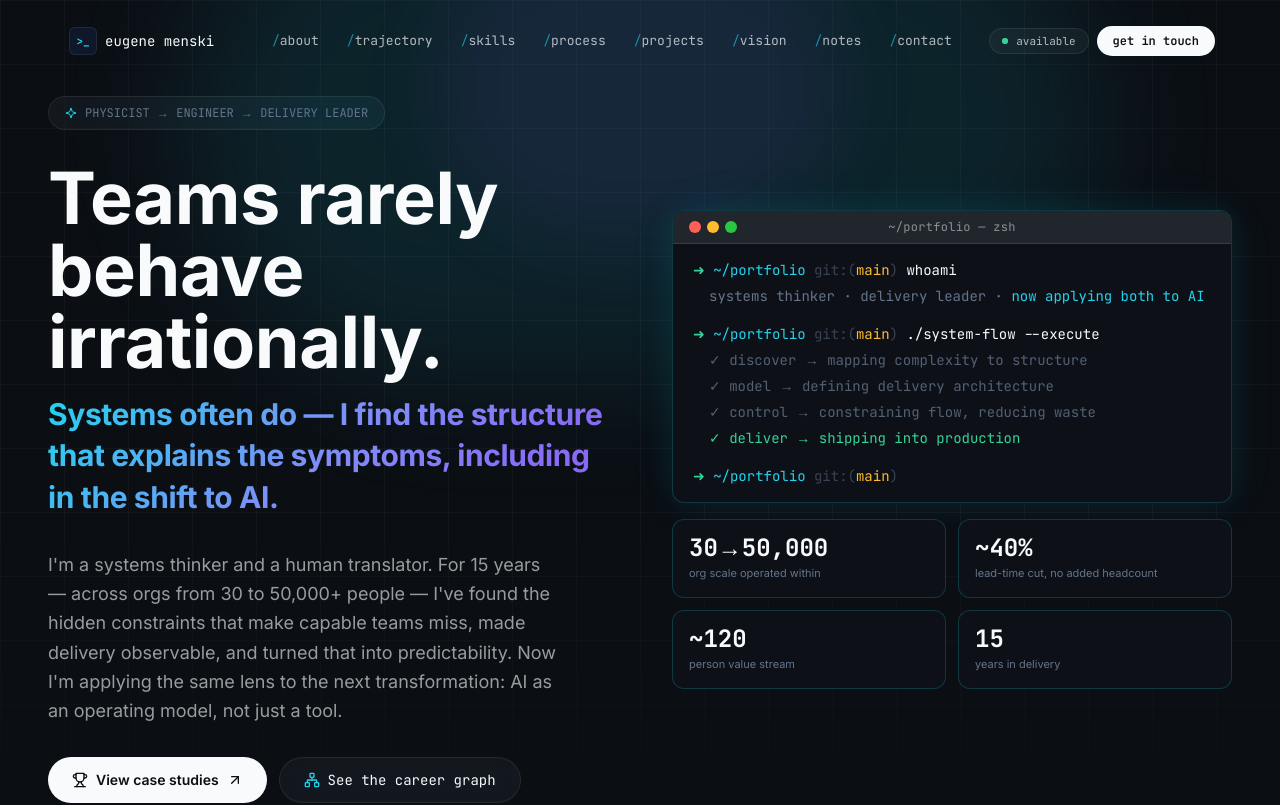
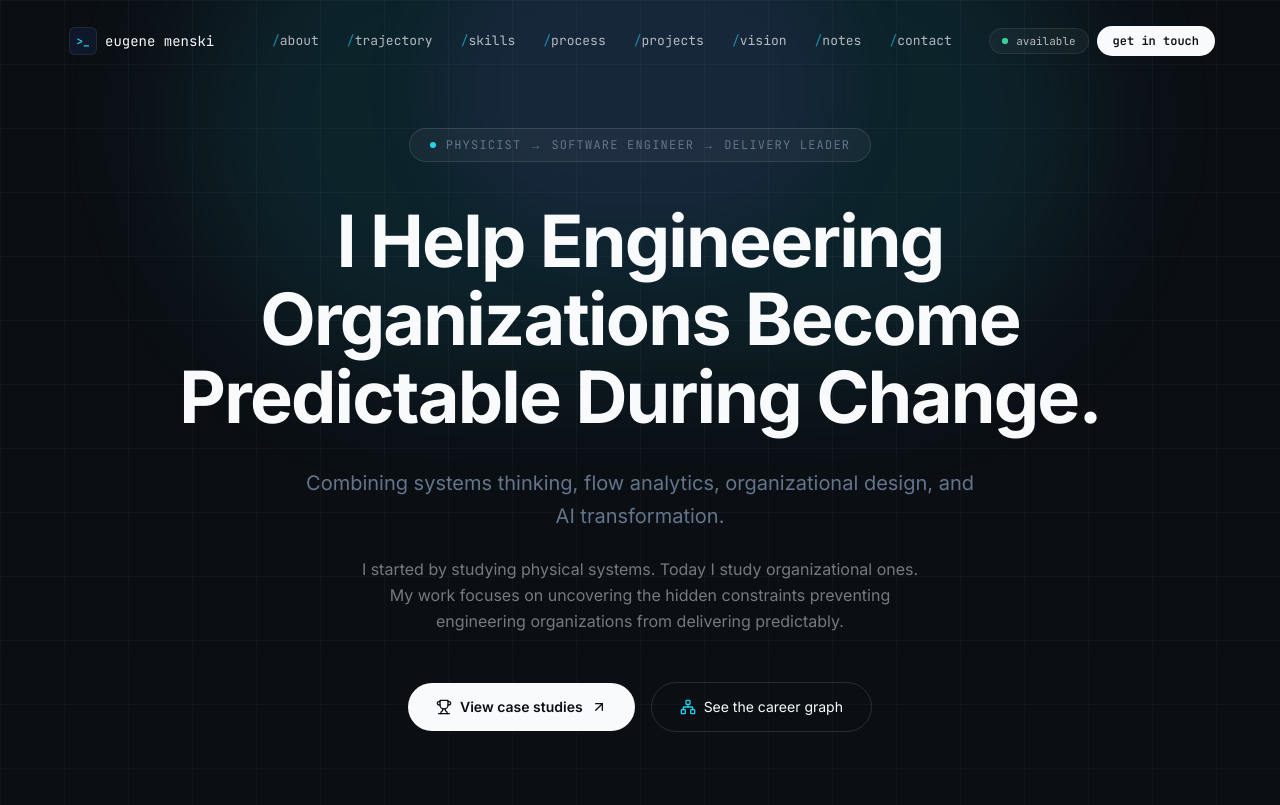
Before and after one commit to eamoe/digital-cv, a Next.js app: page /digital-cv/ in a window 1280 px wide. Shown: the top 805 px of the page. Built offline with nearby package versions, Linux system fonts and the light colour scheme.

Commit message:
feat(hero): executive redesign — centered layout, unified metric strip, physics narrative

```diff
--- a/src/components/portfolio/Hero.tsx
+++ b/src/components/portfolio/Hero.tsx
@@ -1,22 +1,18 @@
 'use client'
 
 import { motion } from 'framer-motion'
-import { Network, Sparkle, Trophy, ArrowUpRight } from 'lucide-react'
+import { ArrowUpRight, Trophy, Network } from 'lucide-react'
 import profileData from '@/data/profile.json'
 import type { Profile } from '@/types'
 
 const profile = profileData as Profile
+const { hero, metrics } = profile
 
 const fadeUp = (delay = 0) => ({
   initial:    { opacity: 0, y: 24 },
   animate:    { opacity: 1, y: 0  },
-  transition: { duration: 0.6, delay, ease: [0.21, 0.47, 0.32, 0.98] as const },
+  transition: { duration: 0.7, delay, ease: [0.21, 0.47, 0.32, 0.98] as const },
 })
-
-const { hero, terminal, metrics } = profile
-
-// whoami output: highlight the final segment (after the last "·")
-const whoamiParts = terminal.whoami.split(' · ')
 
 export default function Hero() {
   return (
@@ -24,51 +20,47 @@ export default function Hero() {
       id="hero"
       className="relative min-h-screen flex items-center overflow-hidden"
     >
-        {/* Grid that fades at the bottom */}
+      {/* Grid background */}
       <div className="absolute inset-0 grid-bg mask-fade-b pointer-events-none" />
 
-        {/* Top-center gradient bloom */}
+      {/* Gradient bloom */}
       <div className="absolute inset-0 pointer-events-none">
         <div className="absolute -top-32 left-1/2 -translate-x-1/2 w-[900px] h-[500px] bg-primary/10 rounded-full blur-3xl" />
         <div className="absolute -top-16 left-1/2 -translate-x-1/2 w-[400px] h-[300px] bg-accent/8 rounded-full blur-2xl" />
       </div>
 
-        <div className="relative max-w-[1232px] mx-auto px-6 pt-24 pb-16 w-full">
-          <div className="grid lg:grid-cols-2 gap-16 items-center">
+      <div className="relative max-w-[1232px] mx-auto px-6 pt-32 pb-20 w-full">
 
-            {/* ── Left column ─────────────────────────────────── */}
-            <div className="space-y-8">
-
-              {/* Arc badge */}
-              <motion.div {...fadeUp(0)}>
-              <span className="inline-flex items-center gap-2 px-4 py-2 glass rounded-full border border-white/8 text-xs font-mono text-muted whitespace-nowrap">
-                <Sparkle className="w-3 h-3 text-primary shrink-0" />
+        {/* Badge */}
+        <motion.div {...fadeUp(0)} className="flex justify-center mb-10">
+          <span className="inline-flex items-center gap-2.5 px-5 py-2 rounded-full border border-white/10 bg-white/4 text-xs font-mono text-muted tracking-widest uppercase">
+            <span className="w-1.5 h-1.5 rounded-full bg-primary" />
             {hero.badge}
           </span>
         </motion.div>
 
-              {/* Giant headline */}
-              <motion.div {...fadeUp(0.1)}>
-                <h1 className="font-bold tracking-tight">
-                  <span className="block text-5xl sm:text-6xl lg:text-7xl text-foreground leading-none">
-                    {hero.headline_lead}
-                  </span>
-                  <span className="block text-2xl lg:text-3xl mt-4 leading-snug text-gradient-cyan-violet">
-                    {hero.headline_rest}
-                  </span>
+        {/* Headline */}
+        <motion.div {...fadeUp(0.1)} className="text-center mb-8">
+          <h1 className="text-5xl sm:text-6xl lg:text-7xl font-bold text-foreground leading-[1.08] tracking-tight max-w-5xl mx-auto">
+            {hero.headline}
           </h1>
         </motion.div>
 
-              {/* Bio */}
-              <motion.p {...fadeUp(0.2)} className="text-foreground/60 text-lg leading-relaxed max-w-lg">
+        {/* Subheadline */}
+        <motion.p {...fadeUp(0.2)} className="text-center text-xl text-muted leading-relaxed max-w-2xl mx-auto mb-6">
+          {hero.subheadline}
+        </motion.p>
+
+        {/* Physics paragraph */}
+        <motion.p {...fadeUp(0.25)} className="text-center text-base text-foreground/45 leading-relaxed max-w-xl mx-auto mb-12">
           {hero.bio}
         </motion.p>
 
         {/* CTAs */}
-              <motion.div {...fadeUp(0.3)} className="flex flex-wrap gap-3">
+        <motion.div {...fadeUp(0.3)} className="flex flex-wrap items-center justify-center gap-4 mb-20">
           <a
             href={hero.cta_primary.href}
-                    className="inline-flex items-center gap-2 px-6 py-3 bg-foreground text-background rounded-full font-semibold text-sm hover:bg-foreground/90 transition-colors duration-200"
+            className="inline-flex items-center gap-2 px-7 py-3.5 bg-foreground text-background rounded-full font-semibold text-sm hover:bg-foreground/90 transition-colors duration-200"
           >
             <Trophy className="w-4 h-4" />
             {hero.cta_primary.label}
@@ -76,84 +68,38 @@ export default function Hero() {
           </a>
           <a
             href={hero.cta_secondary.href}
-                    className="inline-flex items-center gap-2 px-6 py-3 glass border border-white/8 text-foreground rounded-full font-mono text-sm hover:border-white/20 hover:bg-white/5 transition-colors duration-200"
+            className="inline-flex items-center gap-2 px-7 py-3.5 rounded-full border border-white/12 text-foreground text-sm hover:border-white/25 hover:bg-white/4 transition-all duration-200"
           >
             <Network className="w-4 h-4 text-primary" />
             {hero.cta_secondary.label}
           </a>
         </motion.div>
 
-            </div>
-
-            {/* ── Right column: terminal + metric tiles ────────── */}
-            <motion.div {...fadeUp(0.2)} className="space-y-4">
-
-              {/* Terminal: whoami + capabilities */}
-              <div className="rounded-xl border border-primary/20 font-mono text-sm overflow-hidden bg-[#0d1117] shadow-[0_0_32px_#22d3ee18,0_0_64px_#22d3ee0a]">
-                <div className="flex items-center px-4 py-2.5 bg-[#21262d] border-b border-white/10 relative">
-                  <div className="flex gap-1.5">
-                    <span className="w-3 h-3 rounded-full bg-[#ff5f57]" />
-                    <span className="w-3 h-3 rounded-full bg-[#febc2e]" />
-                    <span className="w-3 h-3 rounded-full bg-[#28c840]" />
-                  </div>
-                  <span className="absolute left-1/2 -translate-x-1/2 text-xs text-foreground/50 tracking-wide">~/portfolio — zsh</span>
-                </div>
-                <div className="px-5 py-4 space-y-1.5">
-                  {/* whoami */}
-                  <p>
-                    <span className="text-emerald">➜</span>{' '}
-                    <span className="text-primary">~/portfolio</span>{' '}
-                    <span className="text-muted/50">git:(</span><span className="text-[#febc2e]">main</span><span className="text-muted/50">)</span>{' '}
-                    <span className="text-foreground">whoami</span>
-                  </p>
-                  <p className="text-muted pl-4">
-                    {whoamiParts.map((part, i) => (
-                      <span key={part}>
-                        {i > 0 && ' · '}
-                        <span className={i === whoamiParts.length - 1 ? 'text-primary' : undefined}>{part}</span>
-                      </span>
-                    ))}
-                  </p>
-
-                  {/* system-flow */}
-                  <p className="pt-3">
-                    <span className="text-emerald">➜</span>{' '}
-                    <span className="text-primary">~/portfolio</span>{' '}
-                    <span className="text-muted/50">git:(</span><span className="text-[#febc2e]">main</span><span className="text-muted/50">)</span>{' '}
-                    <span className="text-foreground">{terminal.command}</span>
-                  </p>
-                  {terminal.lines.map((line, i) => (
-                    <p key={i} className={`pl-4 ${i === terminal.lines.length - 1 ? 'text-emerald' : 'text-muted/80'}`}>
-                      {line}
-                    </p>
-                  ))}
-
-                  {/* idle prompt */}
-                  <p className="pt-3">
-                    <span className="text-emerald">➜</span>{' '}
-                    <span className="text-primary">~/portfolio</span>{' '}
-                    <span className="text-muted/50">git:(</span><span className="text-[#febc2e]">main</span><span className="text-muted/50">)</span>{' '}
-                    <span className="cursor-blink text-foreground/70">▋</span>
-                  </p>
-                </div>
-              </div>
-
-              {/* Metric tiles */}
-              <div className="grid grid-cols-2 gap-3">
-                {metrics.map((m) => (
+        {/* Metric cards */}
+        <motion.div
+          initial={{ opacity: 0, y: 32 }}
+          animate={{ opacity: 1, y: 0 }}
+          transition={{ duration: 0.7, delay: 0.4, ease: [0.21, 0.47, 0.32, 0.98] }}
+          className="grid grid-cols-2 lg:grid-cols-4 gap-px bg-white/6 rounded-2xl overflow-hidden border border-white/6"
+        >
+          {metrics.map((m, i) => (
             <div
               key={m.label}
-                    className="rounded-xl border border-primary/20 bg-[#0d1117] p-4 flex flex-col gap-1.5"
+              className="flex flex-col items-center justify-center text-center px-4 py-10 bg-background relative group"
             >
-                    <span className="text-2xl font-bold font-mono text-foreground leading-none">{m.value}</span>
-                    <span className="text-[11px] text-muted leading-snug">{m.label}</span>
+              {/* Subtle top accent on hover */}
+              <div className="absolute inset-x-0 top-0 h-px bg-gradient-to-r from-transparent via-primary/50 to-transparent opacity-0 group-hover:opacity-100 transition-opacity duration-500" />
+
+              <span className="text-3xl lg:text-4xl font-bold text-foreground tracking-tight leading-none mb-3 font-mono">
+                {m.value}
+              </span>
+              <span className="text-xs text-muted leading-snug max-w-[120px]">
+                {m.label}
+              </span>
             </div>
           ))}
-              </div>
-
         </motion.div>
 
-          </div>
       </div>
     </section>
   )
--- a/src/data/profile.json
+++ b/src/data/profile.json
@@ -23,18 +23,18 @@
     "headline_rest": "worth running"
   },
   "hero": {
-    "badge": "PHYSICIST → ENGINEER → DELIVERY LEADER",
-    "headline_lead": "Teams rarely behave irrationally.",
-    "headline_rest": "Systems often do — I find the structure that explains the symptoms, including in the shift to AI.",
-    "bio": "I'm a systems thinker and a human translator. For 15 years — across orgs from 30 to 50,000+ people — I've found the hidden constraints that make capable teams miss, made delivery observable, and turned that into predictability. Now I'm applying the same lens to the next transformation: AI as an operating model, not just a tool.",
+    "badge": "PHYSICIST → SOFTWARE ENGINEER → DELIVERY LEADER",
+    "headline": "I Help Engineering Organizations Become Predictable During Change.",
+    "subheadline": "Combining systems thinking, flow analytics, organizational design, and AI transformation.",
+    "bio": "I started by studying physical systems. Today I study organizational ones. My work focuses on uncovering the hidden constraints preventing engineering organizations from delivering predictably.",
     "cta_primary":   { "label": "View case studies",    "href": "#projects" },
     "cta_secondary": { "label": "See the career graph", "href": "#trajectory" }
   },
   "metrics": [
-    { "value": "30→50,000", "label": "org scale operated within" },
-    { "value": "~40%",      "label": "lead-time cut, no added headcount" },
-    { "value": "~120",      "label": "person value stream" },
-    { "value": "15",        "label": "years in delivery" }
+    { "value": "30→50,000+", "label": "employee organizations" },
+    { "value": "~40%",       "label": "lead-time reduction" },
+    { "value": "~120",       "label": "person value stream led" },
+    { "value": "15",         "label": "years in delivery" }
   ],
   "terminal": {
     "whoami": "systems thinker · delivery leader · now applying both to AI",
--- a/src/types.ts
+++ b/src/types.ts
@@ -21,8 +21,8 @@ export interface HeroCta {
 
 export interface HeroBlock {
   badge: string
-  headline_lead: string
-  headline_rest: string
+  headline: string
+  subheadline: string
   bio: string
   cta_primary: HeroCta
   cta_secondary: HeroCta
```
Lines whose indentation alone changed are shown as unchanged.
